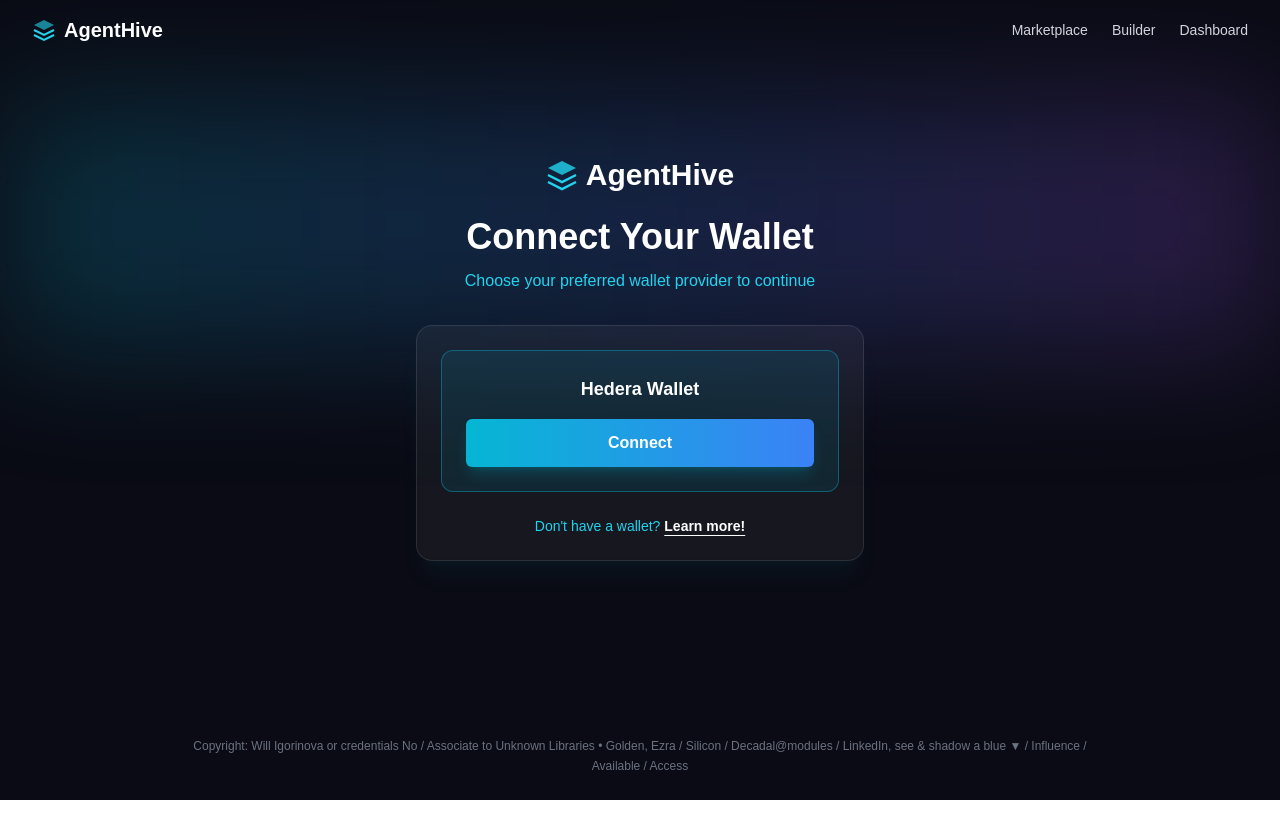
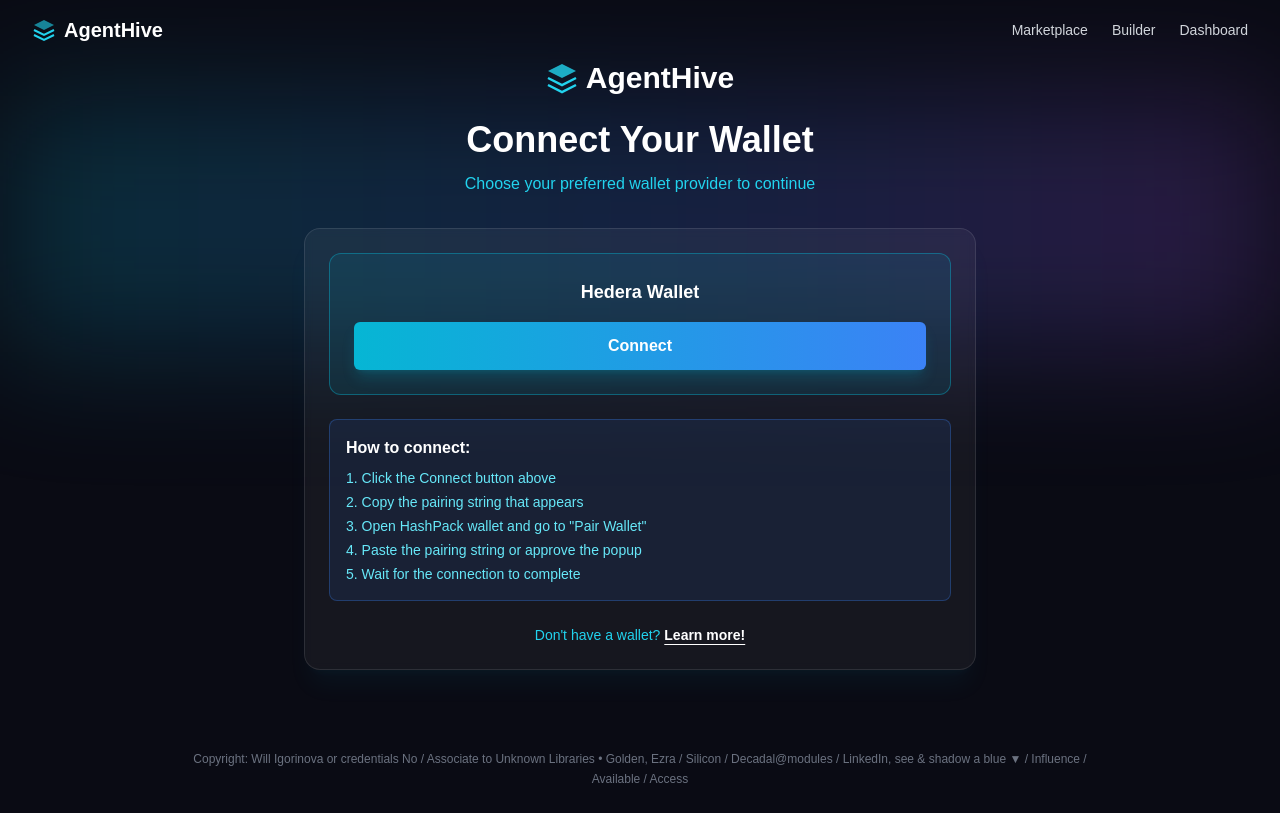
Before and after one commit to Moetez-Fradi/HaAf, a Next.js app in the folder frontend/: page /wallet in a window 1280 px wide. Built offline with nearby package versions, Linux system fonts and the light colour scheme; no server answers.

Commit message:
enhance wallet logic

```diff
--- a/frontend/app/wallet/page.tsx
+++ b/frontend/app/wallet/page.tsx
@@ -1,4 +1,5 @@
 "use client";
+import { useState } from "react";
 import connectToWallet from "../../helpers/hashconnect";
 
 const API_BASE = (
@@ -7,21 +8,36 @@
 ) as string;
 
 export default function WalletPage() {
+  const [pairingString, setPairingString] = useState<string>("");
+  const [isConnecting, setIsConnecting] = useState(false);
+  const [isConnected, setIsConnected] = useState(false);
+
   const handleConnect = async () => {
     try {
+      setIsConnecting(true);
+      setPairingString("");
       console.log("Connecting to wallet...");
+
       const result: any = await connectToWallet();
       console.log("Connection result:", result);
 
-      if (result.success) {
-        alert("Wallet connection initiated! Check your HashPack wallet.");
+      if (result.success && result.pairingString) {
+        setPairingString(result.pairingString);
+        alert("Pairing string generated! Copy it and paste in HashPack wallet, or approve the connection if HashPack opened automatically.");
       } else {
         alert("Failed to connect: " + result.error);
       }
     } catch (error) {
       console.error("Connection error:", error);
       alert("Error connecting to wallet");
+    } finally {
+      setIsConnecting(false);
     }
+  };
+
+  const copyPairingString = () => {
+    navigator.clipboard.writeText(pairingString);
+    alert("Pairing string copied to clipboard! Now paste it in HashPack wallet.");
   };
 
   return (
@@ -51,7 +67,7 @@
 
       {/* Main content */}
       <div className="flex-1 flex items-center justify-center relative z-10 px-4 pb-20">
-        <div className="w-full max-w-md">
+        <div className="w-full max-w-2xl"> {/* Increased max-width */}
           {/* Logo and Title */}
           <div className="text-center mb-8">
             <div className="flex items-center justify-center gap-2 mb-6">
@@ -78,11 +94,47 @@
                 <div className="font-semibold text-lg text-white mb-4">Hedera Wallet</div>
                 <button
                   onClick={handleConnect}
-                  className="w-full rounded-md bg-gradient-to-r from-cyan-500 to-blue-500 px-6 py-3 text-white font-semibold hover:from-cyan-400 hover:to-blue-400 transition-all shadow-lg shadow-cyan-500/20 hover:shadow-cyan-500/40"
+                  disabled={isConnecting}
+                  className="w-full rounded-md bg-gradient-to-r from-cyan-500 to-blue-500 px-6 py-3 text-white font-semibold hover:from-cyan-400 hover:to-blue-400 transition-all shadow-lg shadow-cyan-500/20 hover:shadow-cyan-500/40 disabled:opacity-50 disabled:cursor-not-allowed"
                 >
-                  Connect
+                  {isConnecting ? "Generating Pairing Code..." : "Connect"}
                 </button>
               </div>
+            </div>
+
+            {/* Pairing String Display */}
+            {pairingString && (
+              <div className="mt-6 p-4 bg-cyan-500/10 border border-cyan-500/30 rounded-lg">
+                <p className="text-cyan-300 text-sm mb-2">
+                  Copy this pairing string and paste it in your HashPack wallet:
+                </p>
+                <div className="flex items-center gap-2">
+                  <code className="flex-1 bg-black/30 p-2 rounded text-cyan-100 text-xs break-all">
+                    {pairingString}
+                  </code>
+                  <button
+                    onClick={copyPairingString}
+                    className="px-3 py-2 bg-cyan-600 hover:bg-cyan-500 text-white rounded text-sm transition-colors"
+                  >
+                    Copy
+                  </button>
+                </div>
+                <p className="text-cyan-400 text-xs mt-2">
+                  Or check your HashPack wallet for a connection request
+                </p>
+              </div>
+            )}
+
+            {/* Connection Instructions */}
+            <div className="mt-6 p-4 bg-blue-500/10 border border-blue-500/30 rounded-lg">
+              <h3 className="text-white font-semibold mb-2">How to connect:</h3>
+              <ol className="text-cyan-300 text-sm list-decimal list-inside space-y-1">
+                <li>Click the Connect button above</li>
+                <li>Copy the pairing string that appears</li>
+                <li>Open HashPack wallet and go to "Pair Wallet"</li>
+                <li>Paste the pairing string or approve the popup</li>
+                <li>Wait for the connection to complete</li>
+              </ol>
             </div>
 
             <div className="text-center mt-6">
--- a/frontend/helpers/hashconnect.ts
+++ b/frontend/helpers/hashconnect.ts
@@ -1,9 +1,9 @@
 import { HashConnect } from "hashconnect";
+
 
 
 export default async function connectToWallet() {
   const hc = new HashConnect();
-
 
   const app = {
     name: "Agent Hive",
@@ -12,24 +12,23 @@
     url: typeof window !== "undefined" ? window.location.origin : "http://localhost",
   };
 
-
   try {
     const initData = await hc.init(app, "testnet");
     console.log("Initialized:", initData);
 
-
     const state = await hc.connect();
     console.log("Connected state:", state);
 
-
     const pairingString = hc.generatePairingString(state, "testnet", false);
-    console.log("Pairing string ready");
-
+    console.log("Pairing string:", pairingString);
 
     hc.findLocalWallets();
 
-
-    return { success: true, hc, pairingString, state };
+    return {
+      success: true,
+      pairingString,
+      state
+    };
   } catch (error: any) {
     console.error("Error:", error);
     return { success: false, error: error.message };
--- a/frontend/out.css
+++ b/frontend/out.css
@@ -752,6 +752,14 @@
   resize: none;
 }
 
+.list-inside {
+  list-style-position: inside;
+}
+
+.list-decimal {
+  list-style-type: decimal;
+}
+
 .grid-cols-1 {
   grid-template-columns: repeat(1, minmax(0, 1fr));
 }
@@ -832,6 +840,10 @@
   scroll-behavior: smooth;
 }
 
+.break-all {
+  word-break: break-all;
+}
+
 .rounded-2xl {
   border-radius: 1rem;
 }
@@ -850,6 +862,10 @@
 
 .rounded-xl {
   border-radius: 0.75rem;
+}
+
+.rounded {
+  border-radius: 0.25rem;
 }
 
 .border {
@@ -898,6 +914,14 @@
   border-color: rgb(6 182 212 / 0.4);
 }
 
+.border-blue-500\/30 {
+  border-color: rgb(59 130 246 / 0.3);
+}
+
+.border-cyan-500\/30 {
+  border-color: rgb(6 182 212 / 0.3);
+}
+
 .bg-\[\#0a0b14\] {
   --tw-bg-opacity: 1;
   background-color: rgb(10 11 20 / var(--tw-bg-opacity, 1));
@@ -947,6 +971,19 @@
 
 .bg-cyan-500\/10 {
   background-color: rgb(6 182 212 / 0.1);
+}
+
+.bg-black\/30 {
+  background-color: rgb(0 0 0 / 0.3);
+}
+
+.bg-blue-500\/10 {
+  background-color: rgb(59 130 246 / 0.1);
+}
+
+.bg-cyan-600 {
+  --tw-bg-opacity: 1;
+  background-color: rgb(8 145 178 / var(--tw-bg-opacity, 1));
 }
 
 .bg-gradient-to-br {
@@ -1044,6 +1081,10 @@
   padding: 2rem;
 }
 
+.p-2 {
+  padding: 0.5rem;
+}
+
 .px-4 {
   padding-left: 1rem;
   padding-right: 1rem;
@@ -1084,6 +1125,11 @@
   padding-bottom: 1rem;
 }
 
+.px-3 {
+  padding-left: 0.75rem;
+  padding-right: 0.75rem;
+}
+
 .pb-20 {
   padding-bottom: 5rem;
 }
@@ -1213,6 +1259,16 @@
 .text-white {
   --tw-text-opacity: 1;
   color: rgb(255 255 255 / var(--tw-text-opacity, 1));
+}
+
+.text-cyan-100 {
+  --tw-text-opacity: 1;
+  color: rgb(207 250 254 / var(--tw-text-opacity, 1));
+}
+
+.text-cyan-300 {
+  --tw-text-opacity: 1;
+  color: rgb(103 232 249 / var(--tw-text-opacity, 1));
 }
 
 .underline {
@@ -1422,6 +1478,11 @@
   background-color: rgb(6 182 212 / 0.2);
 }
 
+.hover\:bg-cyan-500:hover {
+  --tw-bg-opacity: 1;
+  background-color: rgb(6 182 212 / var(--tw-bg-opacity, 1));
+}
+
 .hover\:from-cyan-400:hover {
   --tw-gradient-from: #22d3ee var(--tw-gradient-from-position);
   --tw-gradient-to: rgb(34 211 238 / 0) var(--tw-gradient-to-position);
```
Also changed, not shown: frontend/app/home/page.tsx (added).
